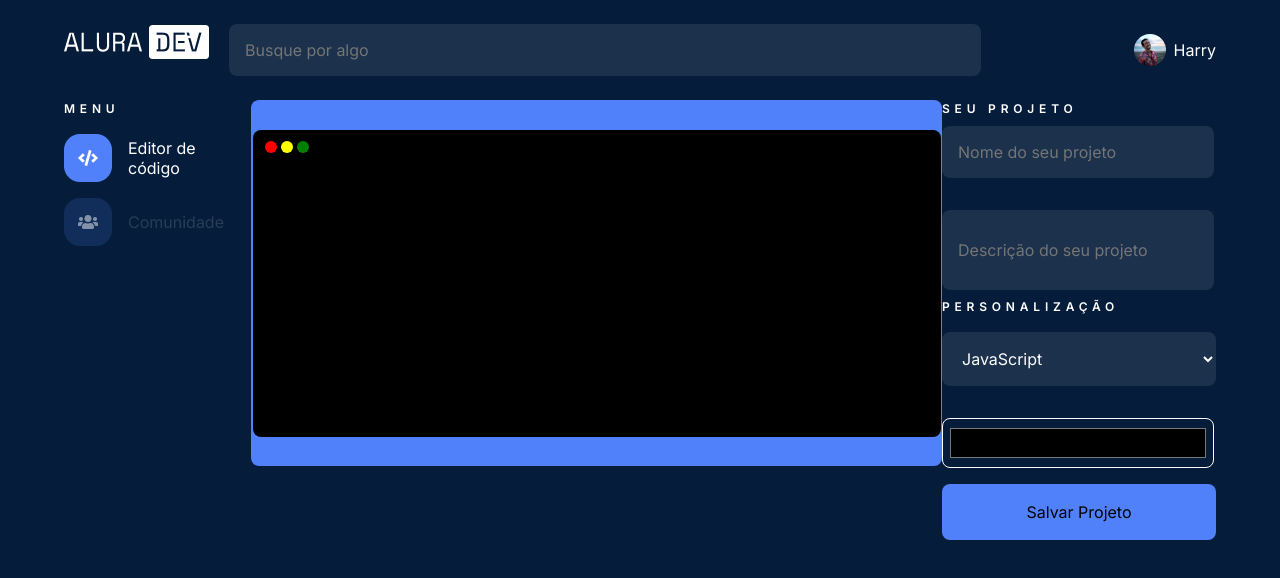
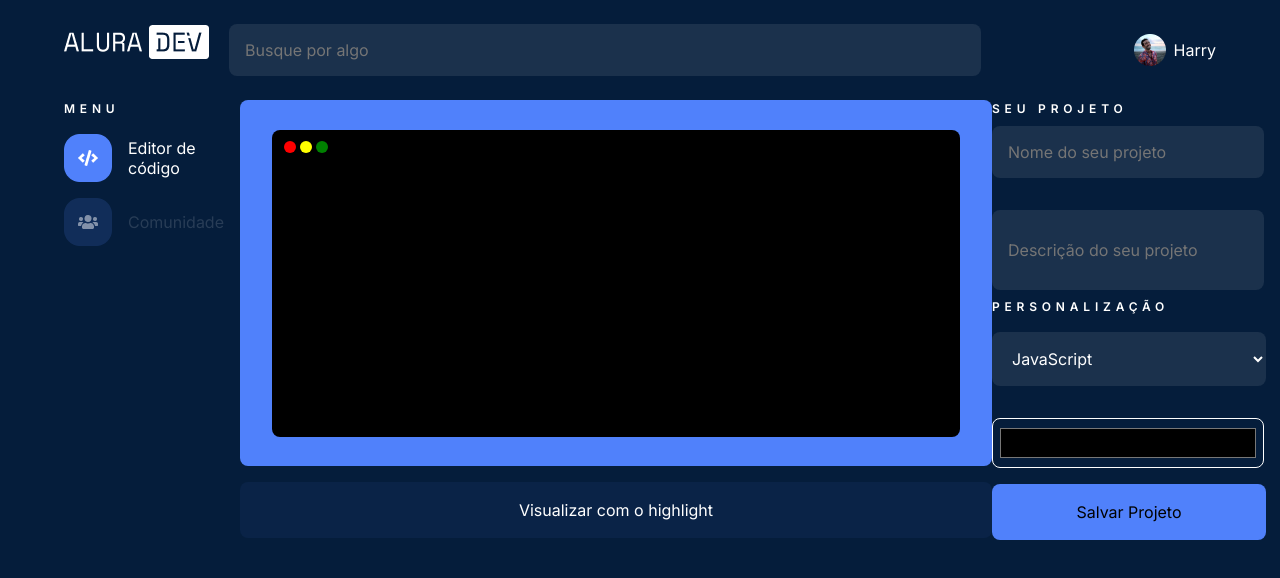
Before and after one commit to Rute-r/alura-dev, a React (Vite) app: page / in a window 1280 px wide. Shown: the top 578 px of the page. Built offline with nearby package versions, Linux system fonts and the light colour scheme.

Commit message:
adicionando botao visualizar com o highlight

```diff
--- a/src/components/CodeEditor/index.jsx
+++ b/src/components/CodeEditor/index.jsx
@@ -1,5 +1,6 @@
 import styled from 'styled-components';
 import { GoDotFill } from 'react-icons/go';
+import Button from '../../components/Button';
 
 const Container = styled.div`
   width: 752px;
@@ -53,6 +54,7 @@ const TextArea = styled.textarea`
 
 function CodeEditor() {
   return (
+    <section>
       <Container>
         <Tab>
           <GoDotFillRed />
@@ -61,6 +63,11 @@ function CodeEditor() {
         </Tab>
         <TextArea></TextArea>
       </Container>
+
+      <Button backgroundColor="#5081fb10" color="#ffffff" size="752px">
+        Visualizar com o highlight
+      </Button>
+    </section>
   );
 }
 
```
Lines whose indentation alone changed are shown as unchanged.
